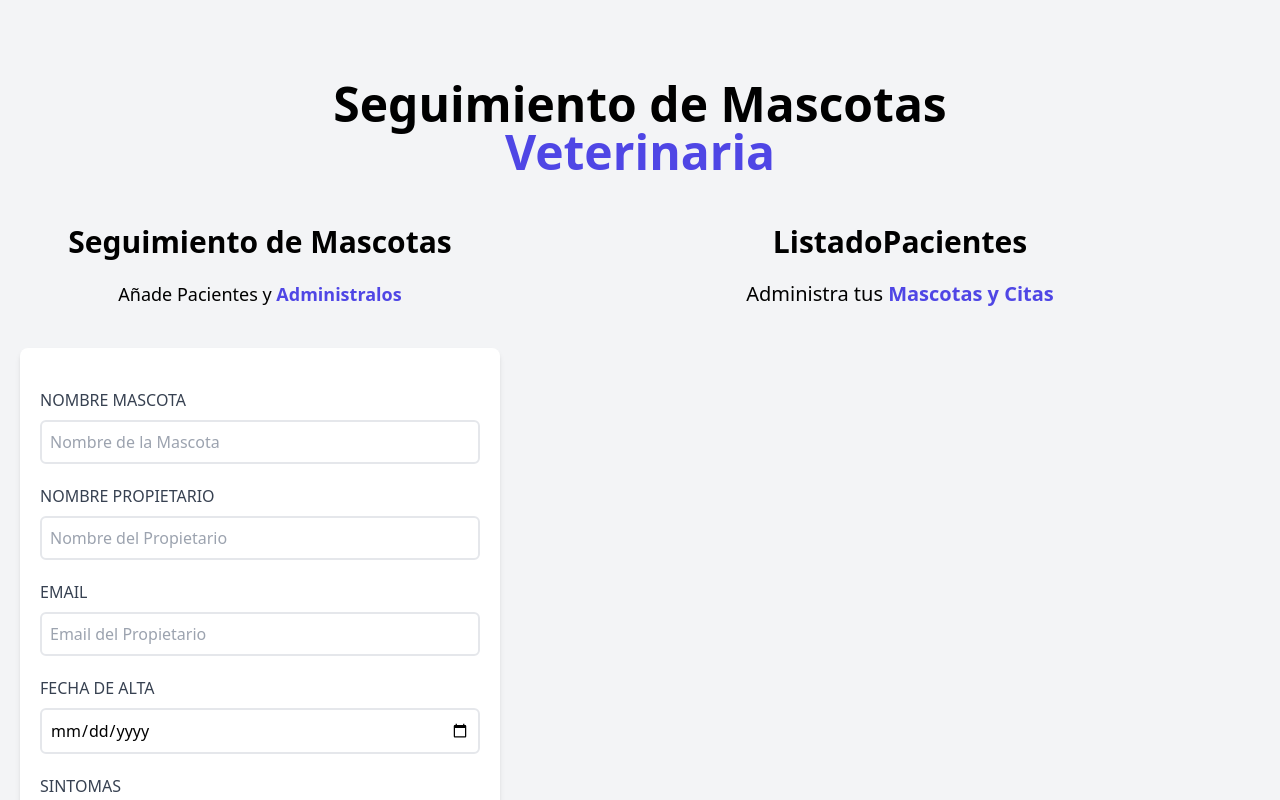
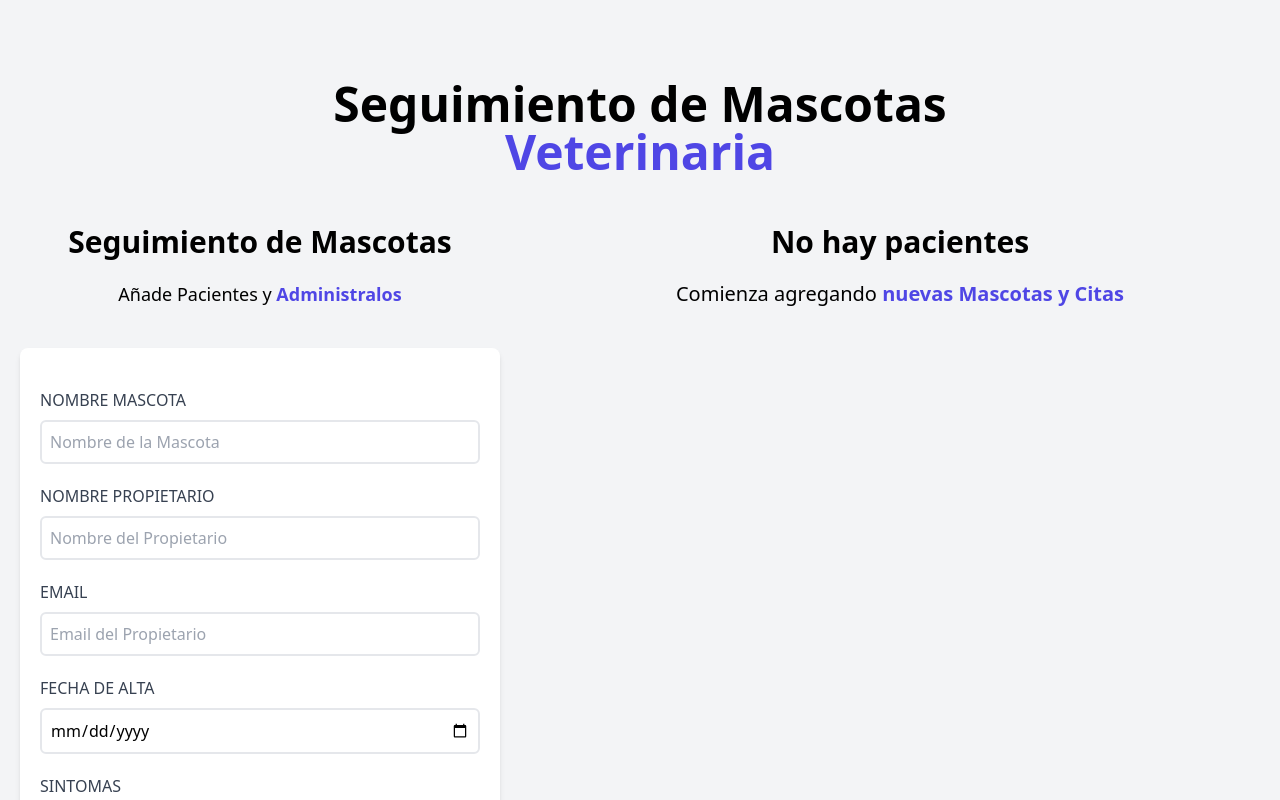
Before and after one commit to Grymbo/app-citas-bygrymbo, a React (Vite) app: page / in a window 1280 px wide. Shown: the top 800 px of the page. Built offline with nearby package versions, Linux system fonts and the light colour scheme.

Commit message:
Se agregan los botones de editar y eliminar

```diff
--- a/src/components/ListadoPacientes.jsx
+++ b/src/components/ListadoPacientes.jsx
@@ -4,6 +4,10 @@
 
   return (
     <div className=" md:w-1/2 lg:w-3/5 md:h-screen overflow-y-scroll mx-5">
+
+        {pacientes && pacientes.length ? (
+
+          <>
             <h2 className=" font-black text-3xl text-center">
               ListadoPacientes
             </h2>
@@ -21,6 +25,24 @@
                 paciente={paciente}
               />
             ))}
+          </>
+
+        ) : (
+          <>
+            <h2 className=" font-black text-3xl text-center">
+              No hay pacientes
+            </h2>
+
+            <p className=" text-xl mt-5 mb-10 text-center">
+              Comienza agregando {''}
+                <span className=" text-indigo-600 font-bold">
+                  nuevas Mascotas y Citas
+                </span>
+            </p>
+          </>
+        )}
+
+
 
 
 
--- a/src/components/Paciente.jsx
+++ b/src/components/Paciente.jsx
@@ -39,6 +39,16 @@
                 {sintomas}
               </span>
           </p>
+
+          <div className=" flex justify-between mt-10">
+            <button type="button" className=" py-2 px-10 bg-indigo-600 hover:bg-indigo-700 text-white font-bold rounded-lg uppercase">
+              Editar
+            </button>
+
+            <button type="button" className=" py-2 px-10 bg-red-600 hover:bg-red-700 text-white font-bold rounded-lg uppercase">
+              Eliminar
+            </button>
+          </div>
         </div>
   )
 }
```
Lines whose indentation alone changed are shown as unchanged.
